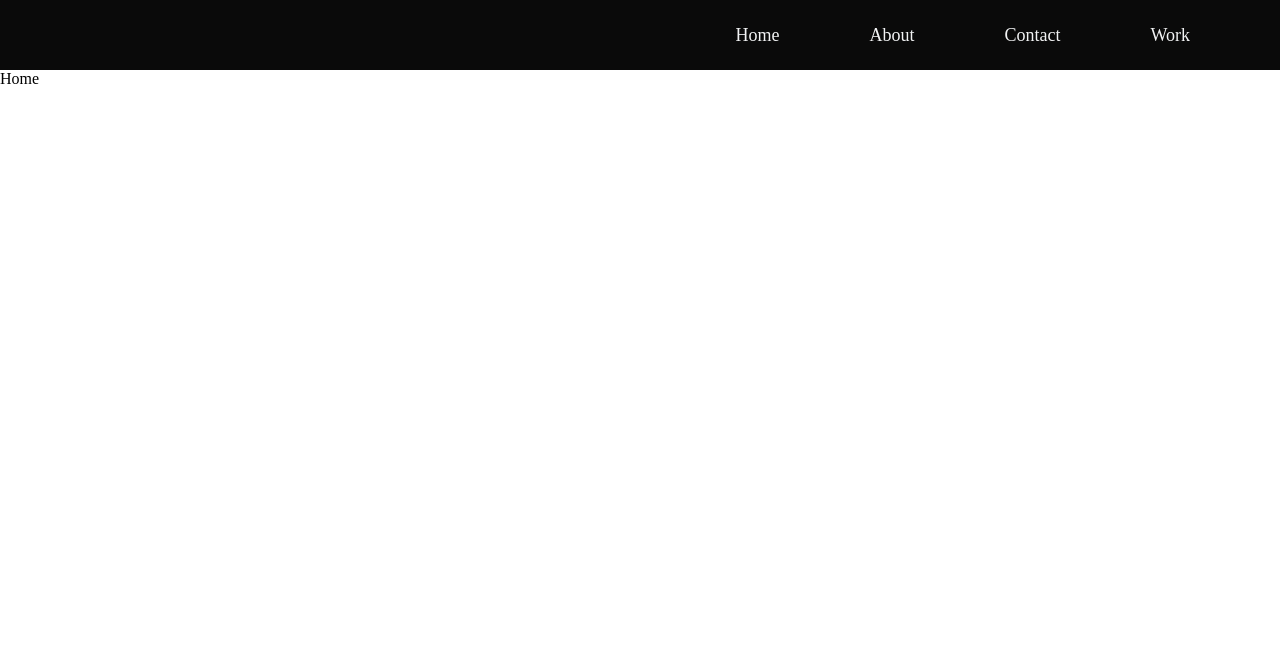
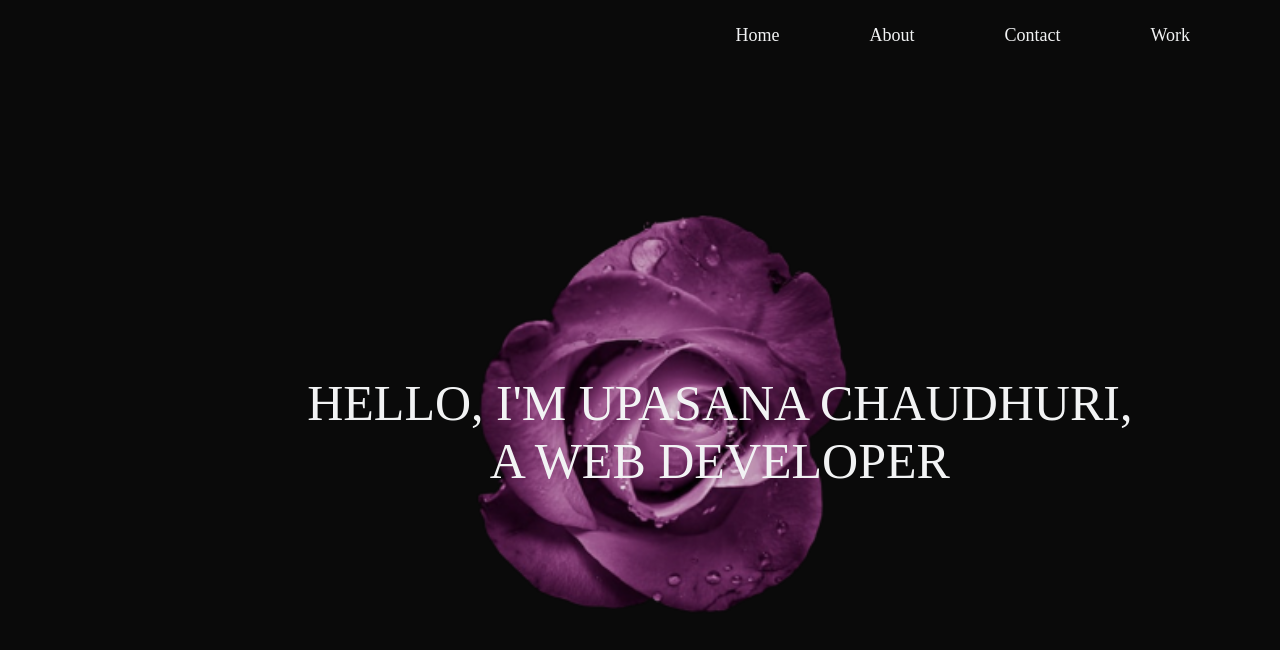
Before and after one commit to Upasana0710/Portfolio, a React (Create React App) app: page / in a window 1280 px wide. Shown: the top 650 px of the page. Built offline with nearby package versions, Linux system fonts and the light colour scheme.

Commit message:
completetd the home page

```diff
--- a/src/pages/Home.js
+++ b/src/pages/Home.js
@@ -1,8 +1,46 @@
 import React from 'react'
+import styled from 'styled-components';
+import Rose from '../images/rose.png';
+import '../index.css';
 
+const HomeContainer = styled.div`
+background: ${({ theme }) => theme.bg};
+width: 100%;
+height: 100vh;
+display: flex;
+justify-content: center;
+align-items: flex-start;
+`
+const Content = styled.div`
+width: 100%;
+position: relative;
+display: flex;
+justify-content: center;
+align-items: center;
+`
+const ImageContainer = styled.img`
+width: 990px;
+`
+const Intro = styled.div`
+position: absolute;
+text-align: center;
+white-space: pre-line;
+top: 46%;
+left: 24%;
+font-size: 50px;
+color: ${({ theme }) => theme.text_primary};
+`
 const Home = () => {
   return (
-    <div>Home</div>
+    <HomeContainer>
+        <Content>
+            <ImageContainer src={Rose}/>
+            <Intro>
+                HELLO, I'M UPASANA CHAUDHURI,<br/>
+                A WEB DEVELOPER
+            </Intro>
+        </Content>
+    </HomeContainer>
   )
 }
 
```
